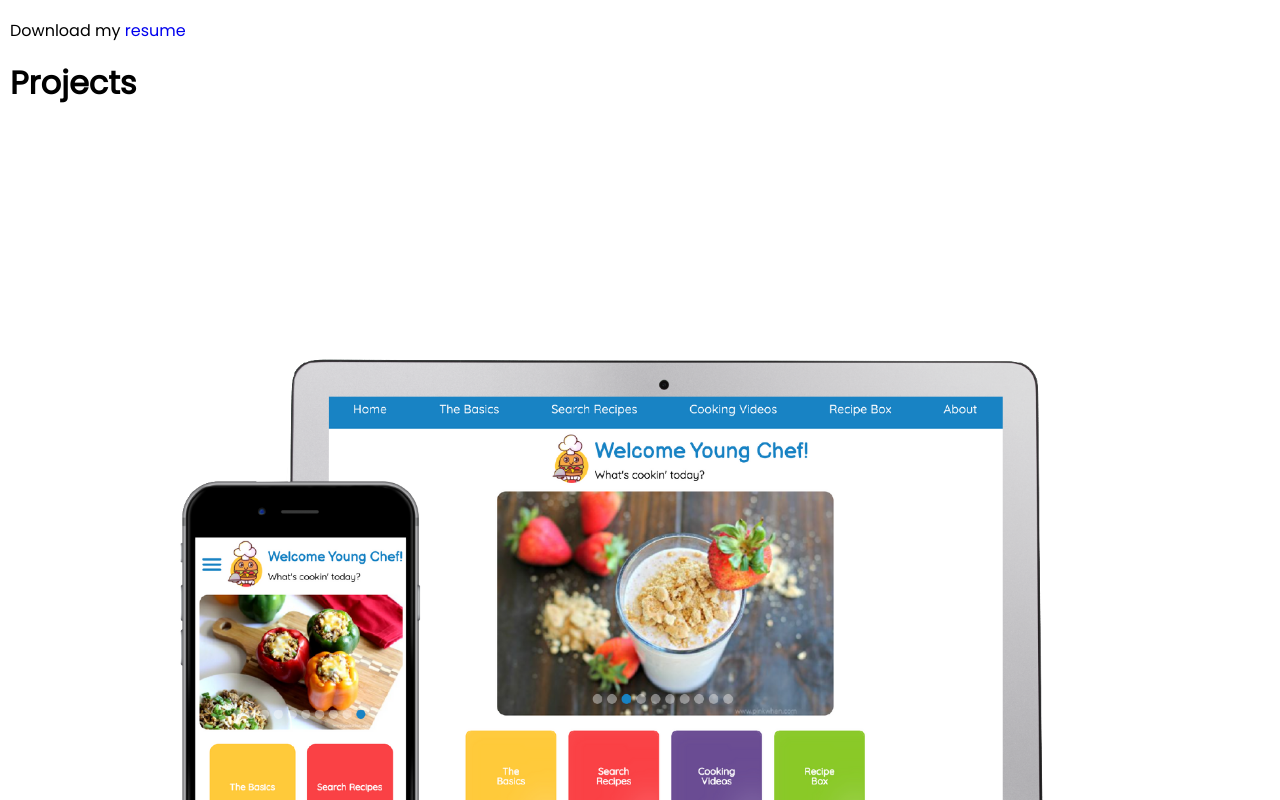
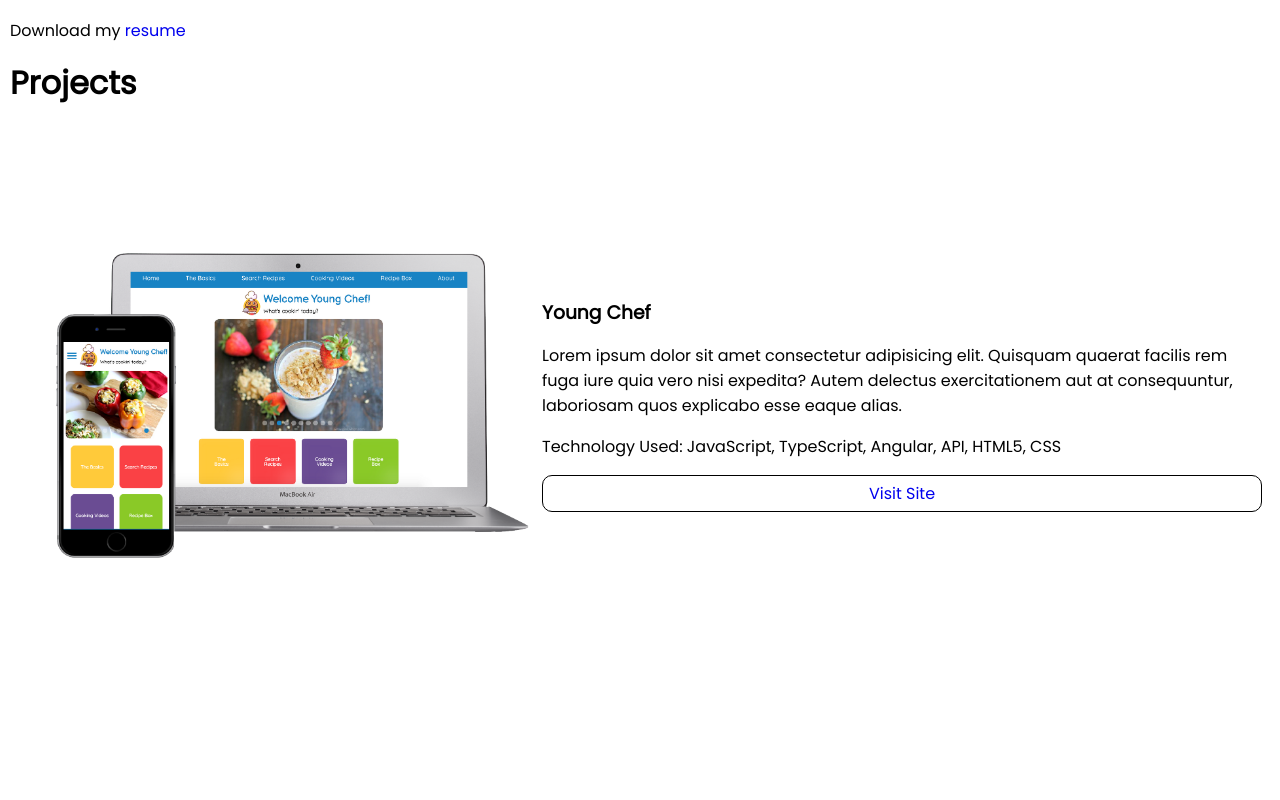
Before and after one commit to NicoleDreon/portfolio, an Angular app: page / in a window 1280 px wide. Shown: the part 1940-2740 px from the top of the page. Built offline with nearby package versions, Linux system fonts and the light colour scheme.

Commit message:
media query for young chef

```diff
--- a/src/app/projects/projects.component.css
+++ b/src/app/projects/projects.component.css
@@ -5,7 +5,7 @@
   /* border: black solid 2px; */
   margin: 20px 0;
   /* background-color: tan; */
-  border-radius: 10px;
+  /* border-radius: 10px; */
   display: flex;
   flex-direction: column;
   align-items: center;
@@ -30,3 +30,12 @@
   width: 100%;
   justify-content: center;
 }
+
+@media only screen and (min-width: 768px) {
+  .project-card {
+    flex-direction: row;
+  }
+  .img {
+    width: 40vw;
+  }
+}
--- a/src/app/projects/projects.component.html
+++ b/src/app/projects/projects.component.html
@@ -6,19 +6,23 @@
       src="/assets/YoungChef.png"
       alt="Mobile and desktop view of Young Chef homepage"
     />
-
+    <div>
       <h3 class="project-title">Young Chef</h3>
       <p>
-      Lorem ipsum dolor sit amet consectetur adipisicing elit. Quisquam quaerat
-      facilis rem fuga iure quia vero nisi expedita? Autem delectus
+        Lorem ipsum dolor sit amet consectetur adipisicing elit. Quisquam
+        quaerat facilis rem fuga iure quia vero nisi expedita? Autem delectus
         exercitationem aut at consequuntur, laboriosam quos explicabo esse eaque
         alias.
       </p>
       <p>Technology Used: JavaScript, TypeScript, Angular, API, HTML5, CSS</p>
 
-    <a class="young-chef-link" href="https://youngchef.surge.sh/" target="blank"
-      >Live link</a
+      <a
+        class="young-chef-link"
+        href="https://youngchef.surge.sh/"
+        target="blank"
+        >Visit Site</a
       >
+    </div>
   </div>
   <div class="project-card">
     <div>
@@ -38,7 +42,7 @@
           class="young-chef-link"
           href="https://gc-recipefinder.surge.sh/home"
           target="blank"
-          >Live link</a
+          >Visit Site</a
         >
       </div>
     </div>
```
Lines whose indentation alone changed are shown as unchanged.
